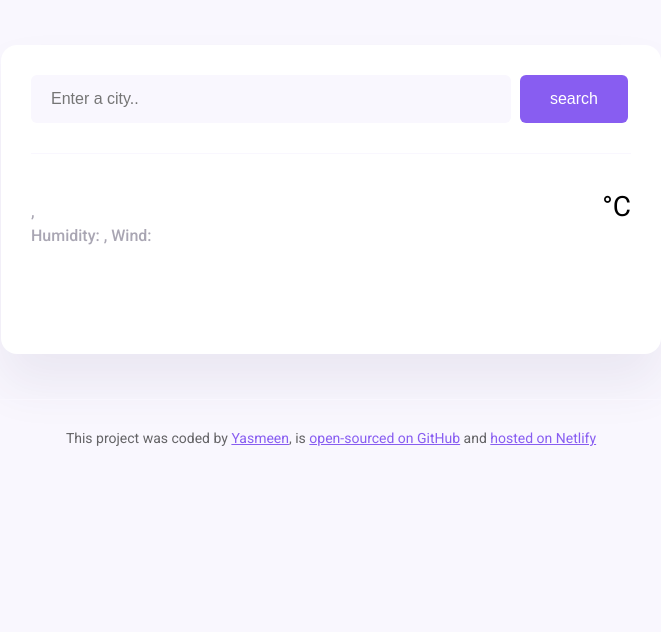
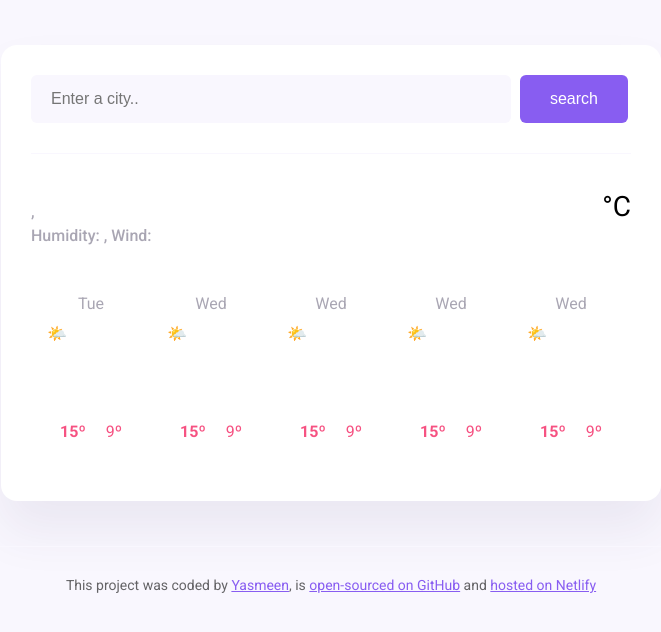
Before and after one commit to yasmeencardenas/shecodes-week8-project, a plain HTML site: page index.html in a window 1280 px wide. Shown: the whole page, without its empty margins (309-970 px from the left). Drawn offline with nearby package versions, Linux system fonts and the light colour scheme; no server answers.

Commit message:
Updated index.html

```diff
--- a/index.html
+++ b/index.html
@@ -45,7 +45,58 @@
             <div class="weather-app-unit">°C</div>
           </div>
         </div>
-        <div class="weather-forecast" id="forecast"></div>
+        <div class="weather-forecast">
+          <div class="weather-forecast-day">
+            <div class="weather-forecast-date">Tue</div>
+            <div class="weather-forecast-icon">🌤️</div>
+            <div class="weather-forecast-temperatures">
+              <div class="weather-forecast-temperature">
+                <strong>15º</strong>
+              </div>
+              <div class="weather-forecast-temperature">9º</div>
+            </div>
+          </div>
+          <div class="weather-forecast-day">
+            <div class="weather-forecast-date">Wed</div>
+            <div class="weather-forecast-icon">🌤️</div>
+            <div class="weather-forecast-temperatures">
+              <div class="weather-forecast-temperature">
+                <strong>15º</strong>
+              </div>
+              <div class="weather-forecast-temperature">9º</div>
+            </div>
+          </div>
+          <div class="weather-forecast-day">
+            <div class="weather-forecast-date">Wed</div>
+            <div class="weather-forecast-icon">🌤️</div>
+            <div class="weather-forecast-temperatures">
+              <div class="weather-forecast-temperature">
+                <strong>15º</strong>
+              </div>
+              <div class="weather-forecast-temperature">9º</div>
+            </div>
+          </div>
+          <div class="weather-forecast-day">
+            <div class="weather-forecast-date">Wed</div>
+            <div class="weather-forecast-icon">🌤️</div>
+            <div class="weather-forecast-temperatures">
+              <div class="weather-forecast-temperature">
+                <strong>15º</strong>
+              </div>
+              <div class="weather-forecast-temperature">9º</div>
+            </div>
+          </div>
+          <div class="weather-forecast-day">
+            <div class="weather-forecast-date">Wed</div>
+            <div class="weather-forecast-icon">🌤️</div>
+            <div class="weather-forecast-temperatures">
+              <div class="weather-forecast-temperature">
+                <strong>15º</strong>
+              </div>
+              <div class="weather-forecast-temperature">9º</div>
+            </div>
+          </div>
+        </div>
       </main>
     </div>
     <footer>
```
